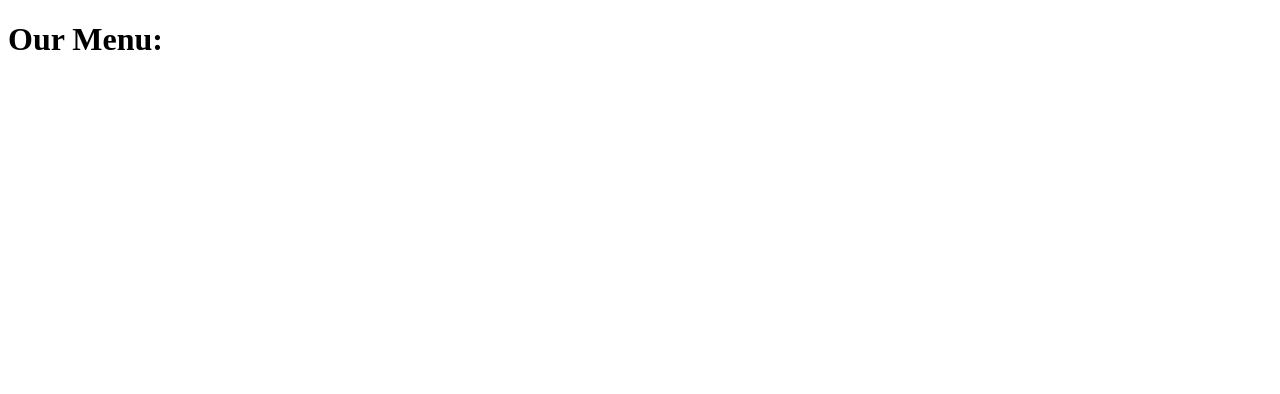
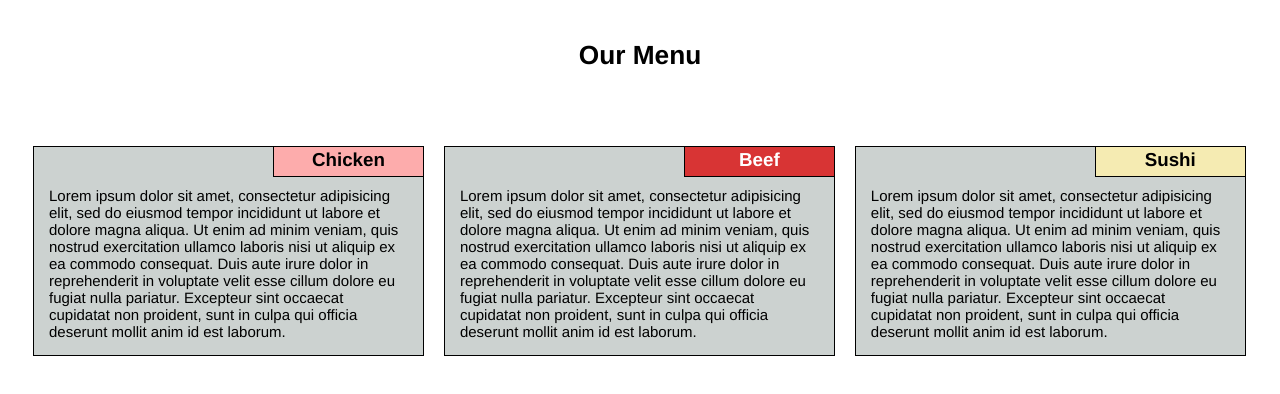
Before and after one commit to Li-hub-san/module2-solution, a plain HTML site: page site/index.html in a window 1280 px wide. Drawn offline with Linux system fonts and the light colour scheme.

Commit message:
final commit

```diff
--- a/site/index.html
+++ b/site/index.html
@@ -1,11 +1,43 @@
 <!DOCTYPE html>
 <html>
 <head>
+	<meta charset="utf-8">
+	<meta name="viewport" content="width=device width, iniciaL-scale=1">
 	<title>Module 2 Solution!</title>
+	<link rel="stylesheet" href="module2-solution.css">
 </head>
 <body>
-<header>
-	<h1>Our Menu:</h1>
-</header>
+	<header>
+		<h1>Our Menu</h1>
+	</header>
+	<div class="container">
+		<div class="column">
+			<div class="section">chicken</div>
+			<p>Lorem ipsum dolor sit amet, consectetur adipisicing elit, sed do eiusmod
+				tempor incididunt ut labore et dolore magna aliqua. Ut enim ad minim veniam,
+				quis nostrud exercitation ullamco laboris nisi ut aliquip ex ea commodo
+				consequat. Duis aute irure dolor in reprehenderit in voluptate velit esse
+				cillum dolore eu fugiat nulla pariatur. Excepteur sint occaecat cupidatat non
+			proident, sunt in culpa qui officia deserunt mollit anim id est laborum.</p>
+		</div>
+		<div class="column">
+			<div class="section beef">Beef</div>
+			<p>Lorem ipsum dolor sit amet, consectetur adipisicing elit, sed do eiusmod
+				tempor incididunt ut labore et dolore magna aliqua. Ut enim ad minim veniam,
+				quis nostrud exercitation ullamco laboris nisi ut aliquip ex ea commodo
+				consequat. Duis aute irure dolor in reprehenderit in voluptate velit esse
+				cillum dolore eu fugiat nulla pariatur. Excepteur sint occaecat cupidatat non
+			proident, sunt in culpa qui officia deserunt mollit anim id est laborum.</p>
+		</div>
+		<div class="column col3">
+			<div class="section sushi">Sushi</div>
+			<p>Lorem ipsum dolor sit amet, consectetur adipisicing elit, sed do eiusmod
+			tempor incididunt ut labore et dolore magna aliqua. Ut enim ad minim veniam,
+			quis nostrud exercitation ullamco laboris nisi ut aliquip ex ea commodo
+			consequat. Duis aute irure dolor in reprehenderit in voluptate velit esse
+			cillum dolore eu fugiat nulla pariatur. Excepteur sint occaecat cupidatat non
+		proident, sunt in culpa qui officia deserunt mollit anim id est laborum.</p>
+	</div>
+</div>
 </body>
 </html>
--- /dev/null
+++ b/site/module2-solution.css
@@ -0,0 +1,86 @@
+* {
+	box-sizing: border-box;
+	font-family: helvetica, arial, sans-serif;
+}
+
+h1 {
+	color: #000000;
+	font-size: calc(15px * 1.75);
+	text-transform: capitalize;
+	text-align: center;
+	margin-top: 40px;
+	margin-bottom: 50px;
+	font-weight: 600;
+}
+
+.container {
+	width: 100%;
+	padding: 15px;
+	overflow: auto;
+}
+
+.column {
+	position: relative;
+	margin: 10px;
+	padding: 40px 15px 15px 15px;
+	border: 1px solid black;
+	background-color: #ccd2d0;
+	color: #000000;
+
+}
+
+.section {
+	position: absolute;
+	width: 150px;
+    height: 30px;
+	top: 0px;
+    right: 0px;
+	background-color: #fdacac;
+	border-style: solid;
+	border-color: black;
+	border-width: 0px 0px 1px 1px;
+	text-align: center;
+	font-size: calc(15px * 1.25);
+	text-transform: capitalize;
+	font-weight: 600;
+	line-height: 25px;
+}
+
+.beef {
+	color: #ffffff;
+	background-color: #d83434;
+}
+
+.sushi {
+	background-color: #f5ebb2;
+}
+
+
+.col3 {
+}
+
+p {
+	font-size: 15px;
+	color: #000000;
+	font-weight: 100;
+	margin: 0px;
+	text-align: left;
+}
+
+@media all and (min-width: 768px) {
+	.column {
+		width: calc(50% - 20px);
+		float: left;
+	}
+
+	.col3 {
+		width: calc(100% - 20px);
+	}
+}
+
+@media all and (min-width: 992px) {
+	.column {
+		width: calc(33.3% - 20px);
+		float: left;
+	}
+}
```
